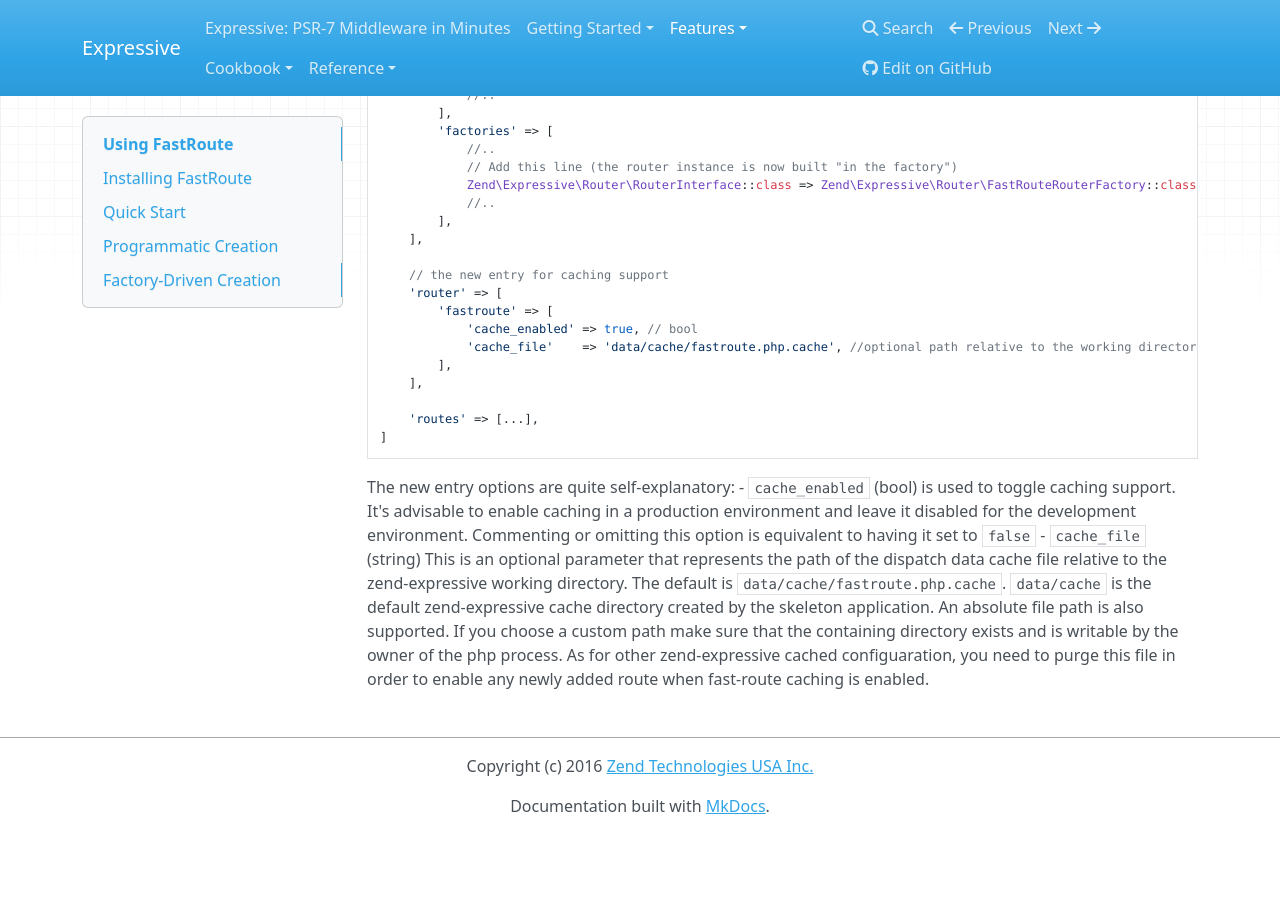
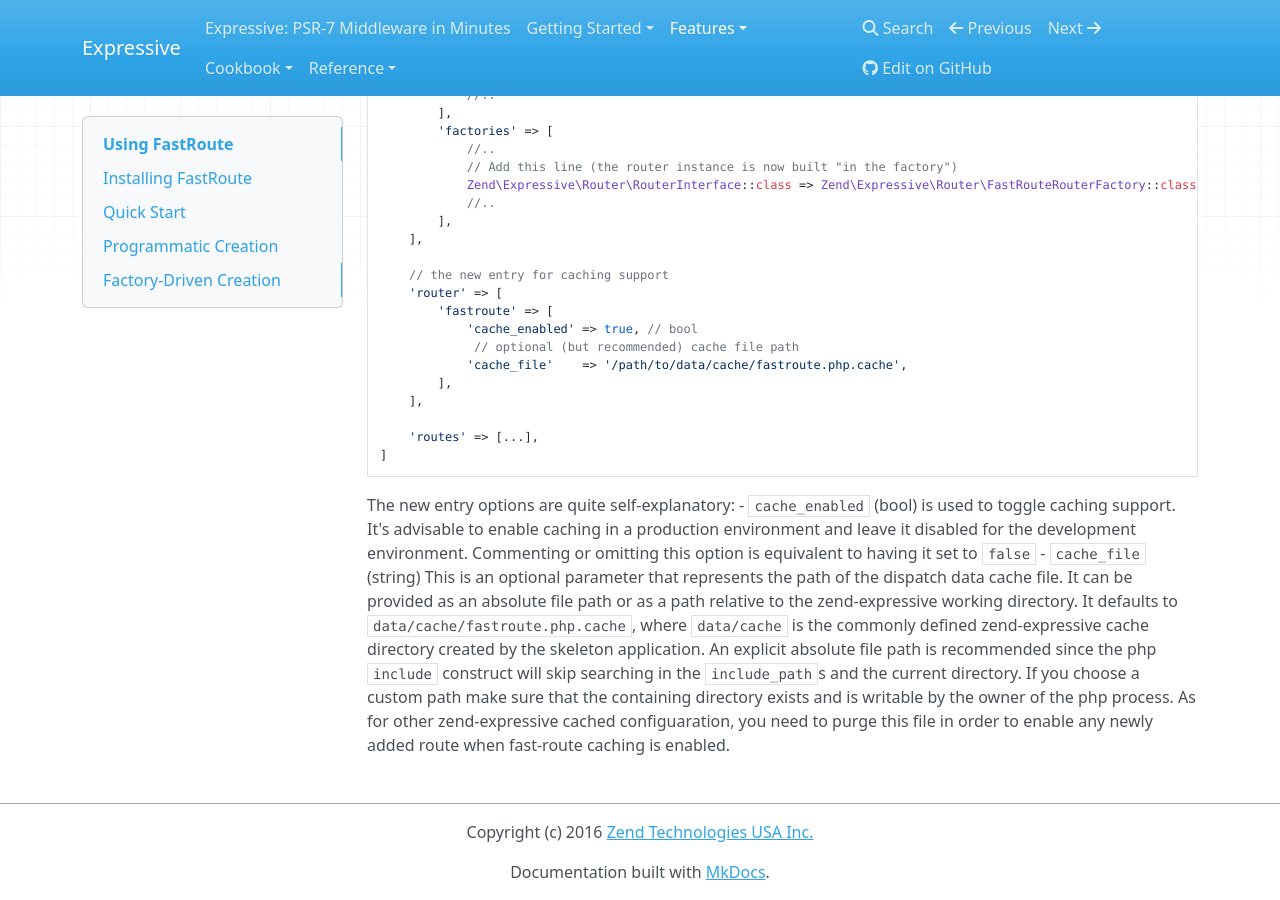
Before and after one commit to zendframework/zend-expressive, an MkDocs documentation site: the page built from doc/book/features/router/fast-route.md, in a window 1280 px wide and 900 px high, scrolled down 5449 px. Built offline with MkDocs 1.6.1, drawn with Linux system fonts in a browser that asks for light colours; nearby versions of some CDN libraries; old or Windows-style settings are respelled for this version of MkDocs; before the commit the page ends 6283 px from its top, so only the background shows below that.

Commit message:
recommend an absolute path

```diff
--- a/doc/book/features/router/fast-route.md
+++ b/doc/book/features/router/fast-route.md
@@ -312,7 +312,8 @@
     'router' => [
         'fastroute' => [
             'cache_enabled' => true, // bool
-            'cache_file'    => 'data/cache/fastroute.php.cache', //optional path relative to the working directory
+             // optional (but recommended) cache file path
+            'cache_file'    => '/path/to/data/cache/fastroute.php.cache',
         ],
     ],
 
@@ -325,10 +326,12 @@
   environment. Commenting or omitting this option is equivalent to having it set
   to `false`
 - `cache_file` (string) This is an optional parameter that represents the path of
-  the dispatch data cache file relative to the zend-expressive working directory.
-  The default is `data/cache/fastroute.php.cache`. `data/cache` is the
-  default zend-expressive cache directory created by the skeleton application.
-  An absolute file path is also supported.
+  the dispatch data cache file. It can be provided as an absolute file path or as a
+  path relative to the zend-expressive working directory.
+  It defaults to `data/cache/fastroute.php.cache`, where `data/cache` is the
+  commonly defined zend-expressive cache directory created by the skeleton application.
+  An explicit absolute file path is recommended since the php `include` construct will
+  skip searching in the `include_path`s and the current  directory.
   If you choose a custom path make sure that the containing directory exists
   and is writable by the owner of the php process. As for other zend-expressive
   cached configuaration, you need to purge this file in order to enable any newly
```
